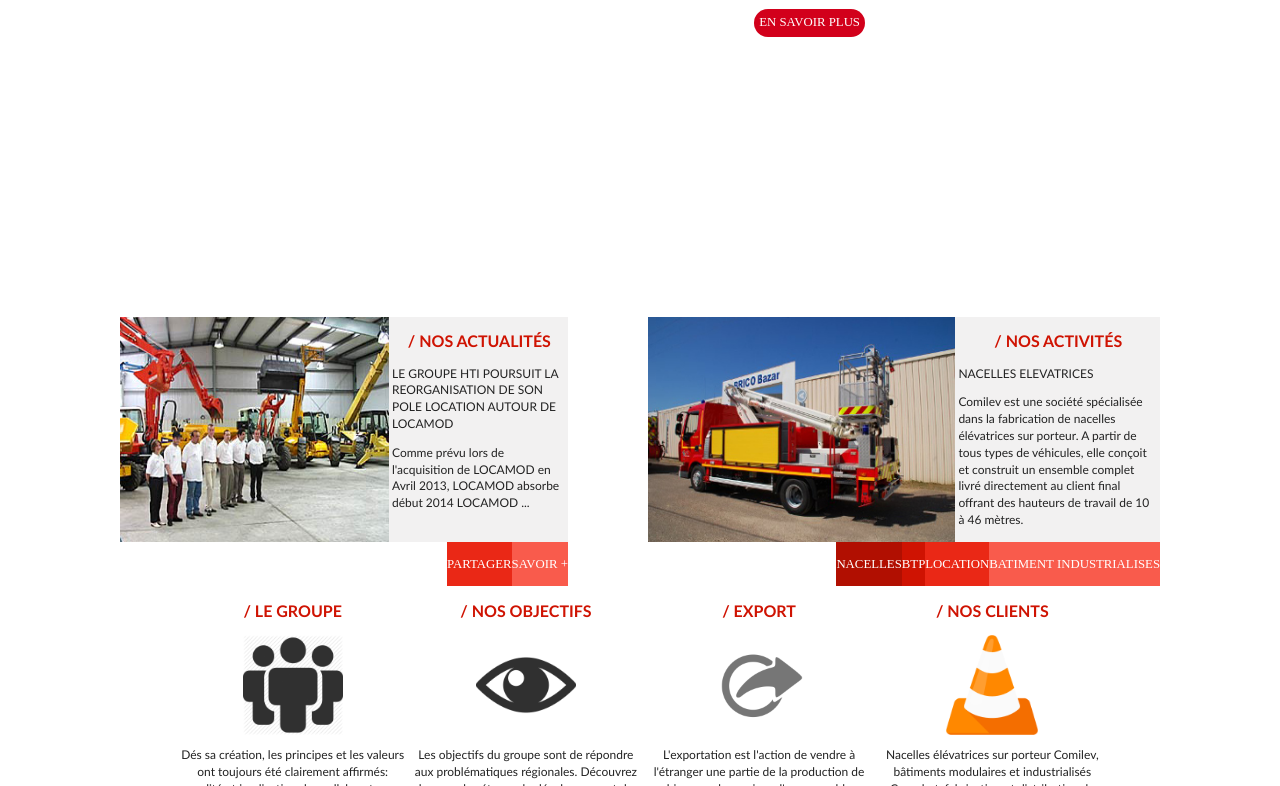
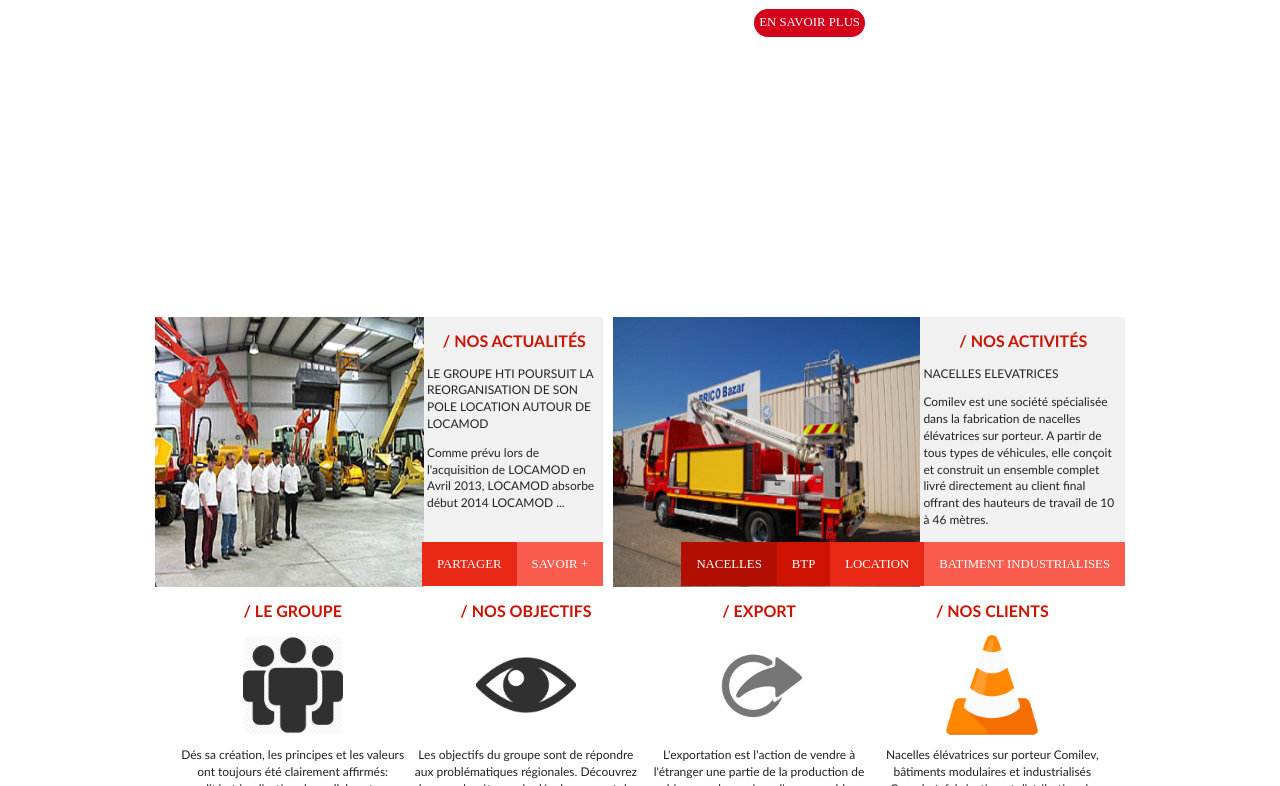
Before and after one commit to JonathanJacquet/agenceKaio, a plain HTML site: page index.html in a window 1280 px wide. Shown: the part 429-1215 px from the top of the page. Drawn offline with nearby package versions, Linux system fonts and the light colour scheme.

Commit message:
clear css

```diff
--- a/css/main.css
+++ b/css/main.css
@@ -349,12 +349,12 @@ div a {
 
   .leftBlock {
     width: 35%;
-    margin-left:120px;
+    margin-left:125px;
   }
 
   .rightBlock {
     width: 40%;
-    margin-right: 120px;
+    margin-right: 125px;
   }
 
   .block {
@@ -382,8 +382,16 @@ div a {
   .marginTop {
     margin-top: 50px;
   }
+
+  .margin {
+    margin: 0;
+  }
+
+  .padding {
+    padding-left: 5px;
+    padding-right: 5px;
+  }
 }
-
 
 /* ~~~~~~~~~~~~~~~~~~~~~~~~~~~
 ~~~~~~~~~| DESKTOP |~~~~~~~~~~~
@@ -398,7 +406,7 @@ div a {
       display: inline-block;
       width: 100vw;
     }
-
+/* language button*/
     .languageBtn {
       width: 10%;
       float: right;
@@ -416,7 +424,7 @@ div a {
 
     .imageContainer img {
       width: 100%;
-      height: 100%;
+      height: 270px;
     }
 
     .cardText {
@@ -425,22 +433,21 @@ div a {
       vertical-align: top;
     }
 
-    .droite {
-      margin-left: 150px;
+    .leftBlock {
+      margin-left: 155px;
     }
-    .menu {
-      margin-right: 150px;
+    .rightBlock{
+      margin-right: 155px;
     }
     .card {
       height: 225px;
     }
+
+    .padding {
+      padding-left: 15px;
+      padding-right: 15px;
+    }
 }
-
-
-
-
-
-
 
 /* ==========================================================================
    Helper classes
--- a/index.html
+++ b/index.html
@@ -128,11 +128,11 @@
               <h2>/ NOS ACTUALITÉS</h2>
               <p>LE GROUPE HTI POURSUIT LA REORGANISATION DE SON POLE
                 LOCATION AUTOUR DE LOCAMOD</p>
-              <p>Comme prévu lors de l'acquisition de LOCAMOD en Avril 2013, LOCAMOD absorbe début 2014 LOCAMOD ...</p>
+              <p class="margin">Comme prévu lors de l'acquisition de LOCAMOD en Avril 2013, LOCAMOD absorbe début 2014 LOCAMOD ...</p>
             </aside>
             <div class="containerButton floatRight textCenter">
               <div class="inlineBlock">
-                <a href="#" class="lightRed inlineBlock">PARTAGER</a><a href="#" class="pastelRed inlineBlock">SAVOIR +</a>
+                <a href="#" class="lightRed inlineBlock padding">PARTAGER</a><a href="#" class="pastelRed inlineBlock padding">SAVOIR +</a>
               </div>
             </div>
           </section>
@@ -145,13 +145,13 @@
             <aside class="cardText">
               <h2>/ NOS ACTIVITÉS</h2>
               <p>NACELLES ELEVATRICES</p>
-              <p>Comilev est une société spécialisée dans la fabrication de nacelles élévatrices sur porteur. A
+              <p class="margin">Comilev est une société spécialisée dans la fabrication de nacelles élévatrices sur porteur. A
                 partir de tous types de véhicules, elle conçoit et construit un ensemble complet livré directement
                 au client final offrant des hauteurs de travail de 10 à 46 mètres.</p>
             </aside>
             <div class="containerButton floatRight textCenter">
               <div class="inlineBlock">
-                <a href="#" class="darkRed inlineBlock">NACELLES</a><a href="#" class="red inlineBlock">BTP</a><a href="#" class="lightRed inlineBlock">LOCATION</a><a href="#" class="pastelRed inlineBlock">BATIMENT INDUSTRIALISES</a>
+                <a href="#" class="darkRed inlineBlock padding">NACELLES</a><a href="#" class="red inlineBlock padding">BTP</a><a href="#" class="lightRed inlineBlock padding">LOCATION</a><a href="#" class="pastelRed inlineBlock padding">BATIMENT INDUSTRIALISES</a>
               </div>
           </section>
             </div>
```
